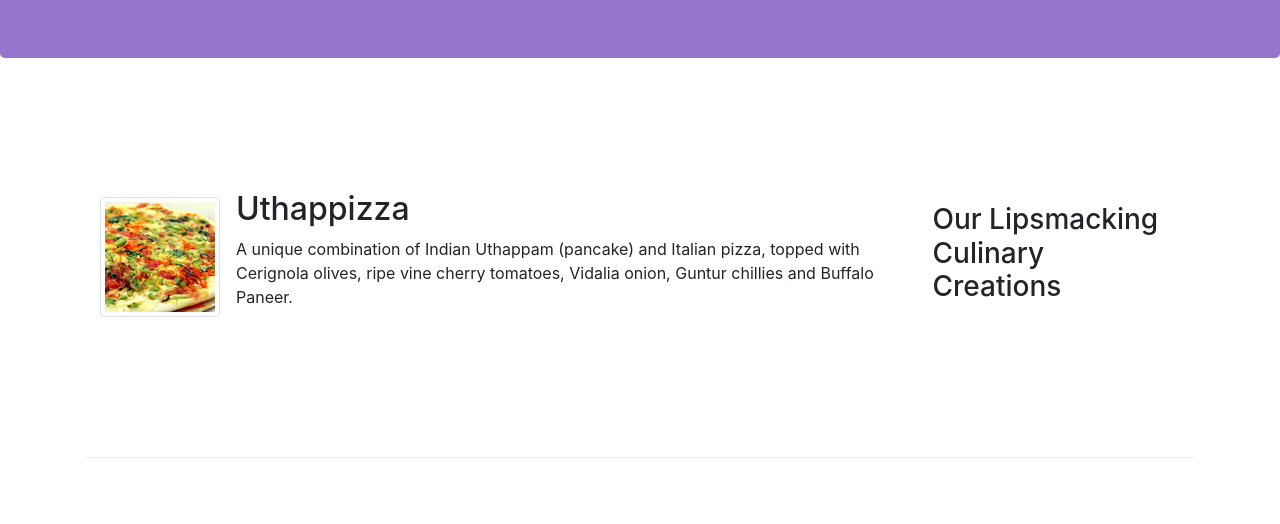
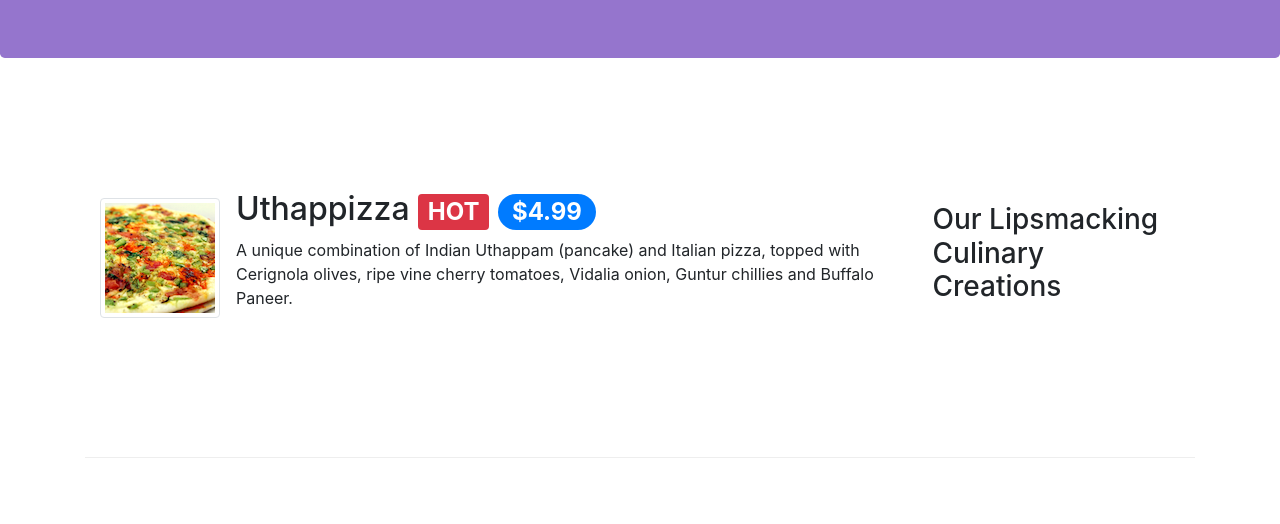
Before and after one commit to abnave/frontend_course_bootstrap, a website: page index.html in a window 1280 px wide. Shown: the part 276-800 px from the top of the page. Drawn offline with nearby package versions, Linux system fonts and the light colour scheme.

Commit message:
Alerting Users

```diff
--- a/index.html
+++ b/index.html
@@ -68,12 +68,17 @@
         <div class="row row-content align-items-center">
             <div class="col-12 col-sm-4 order-sm-last col-md-3">
                 <h3>Our Lipsmacking Culinary Creations</h3>
+
             </div>
             <div class="col col-sm order-sm-first col-md">
                 <div class="media">
                     <img class="d-flex mr-3 img-thumbnail align-self-center" src="img/uthappizza.png" alt="Uthhapizza">
                     <div class="media-body">
-                        <h2 class="mt-0">Uthappizza</h2>
+                        <h2 class="mt-0">
+                            Uthappizza
+                            <span class="badge badge-danger">HOT</span>
+                            <span class="badge badge-pill badge-primary">$4.99</span>
+                        </h2>
                         <p>A unique combination of Indian Uthappam (pancake) and Italian pizza, topped with Cerignola
                             olives,
                             ripe vine cherry tomatoes, Vidalia onion, Guntur chillies and Buffalo Paneer.</p>
```
